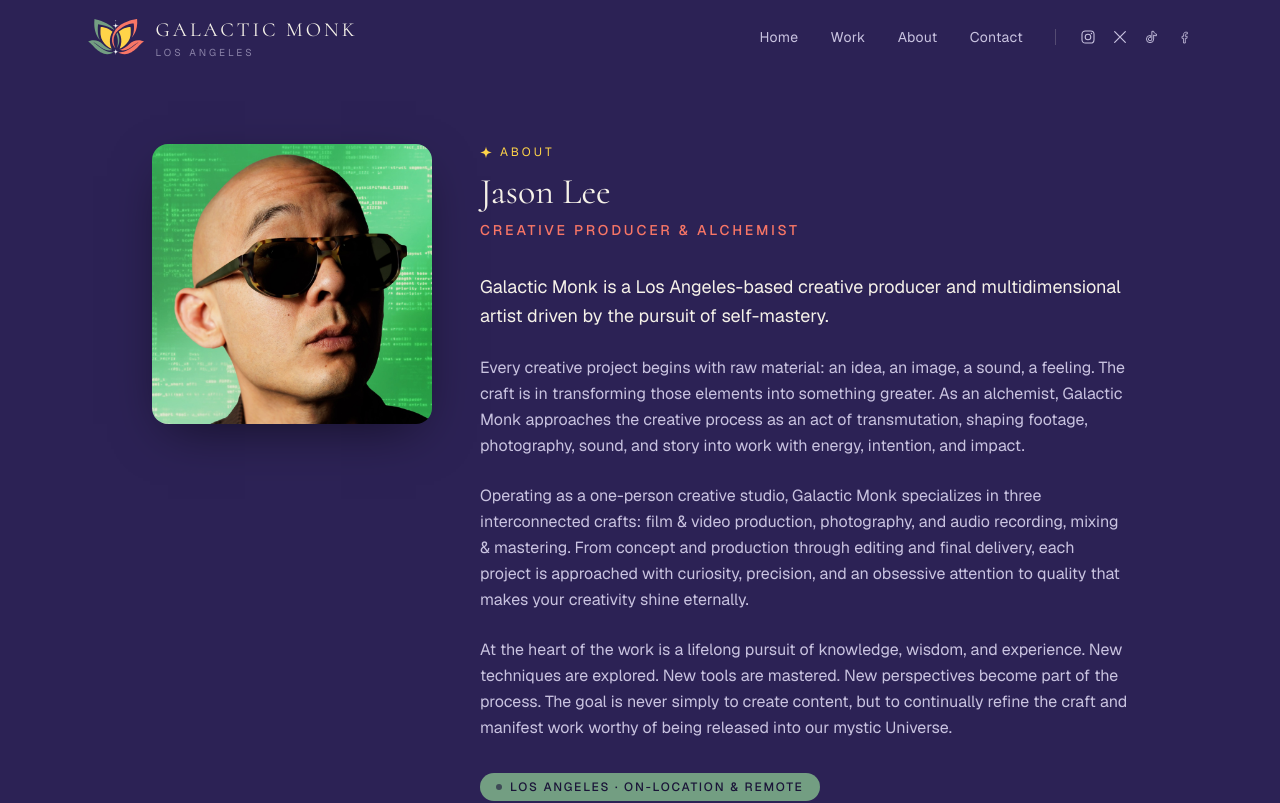
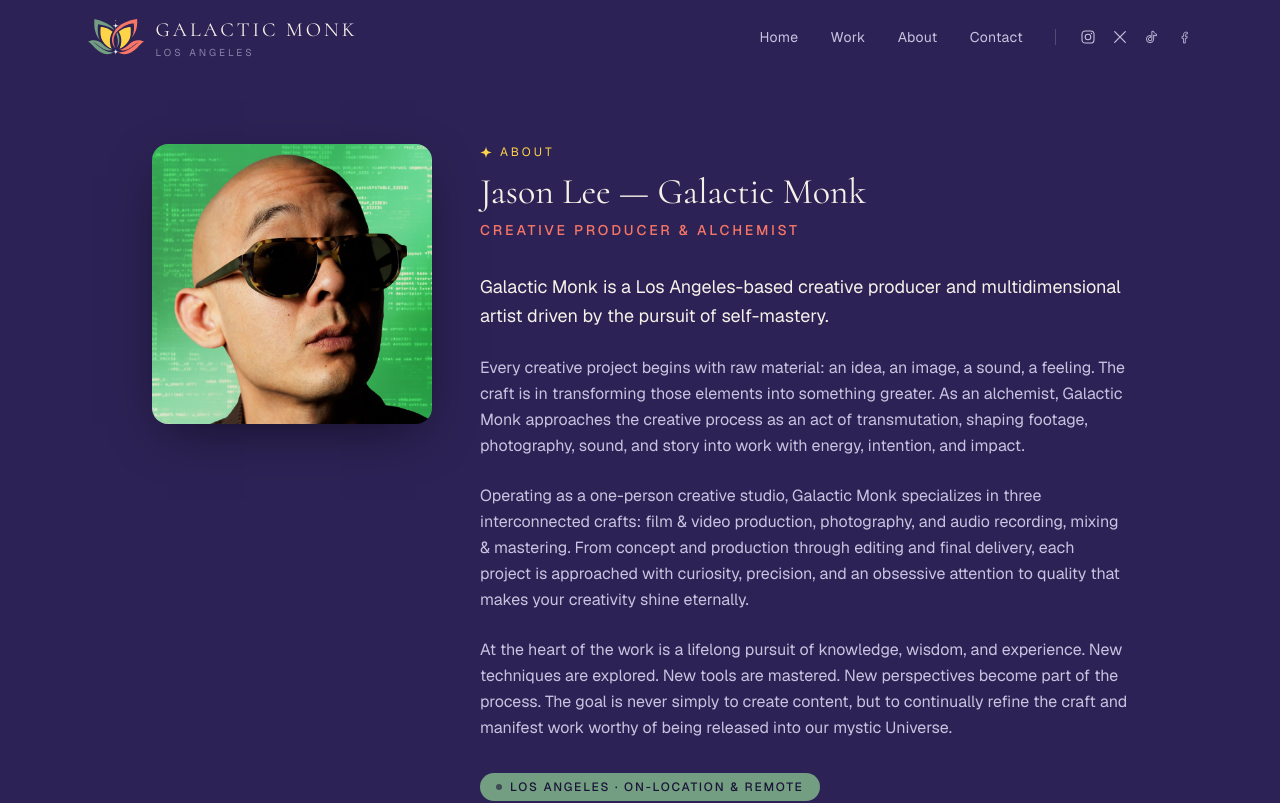
Before and after one commit to TheGalacticMonk/galacticmonk, a Next.js app: page /about in a window 1280 px wide. Shown: the top 803 px of the page. Built offline with nearby package versions, Linux system fonts and the light colour scheme.

Commit message:
Update website

```diff
--- a/src/app/about/page.tsx
+++ b/src/app/about/page.tsx
@@ -27,7 +27,7 @@ export default function AboutPage() {
         </div>
 
         <div>
-          <SectionHeading eyebrow="About" title="Jason Lee" />
+          <SectionHeading eyebrow="About" title="Jason Lee — Galactic Monk" />
           <p className="mt-2 text-sm font-medium uppercase tracking-[0.2em] text-coral">
             Creative Producer &amp; Alchemist
           </p>
```
